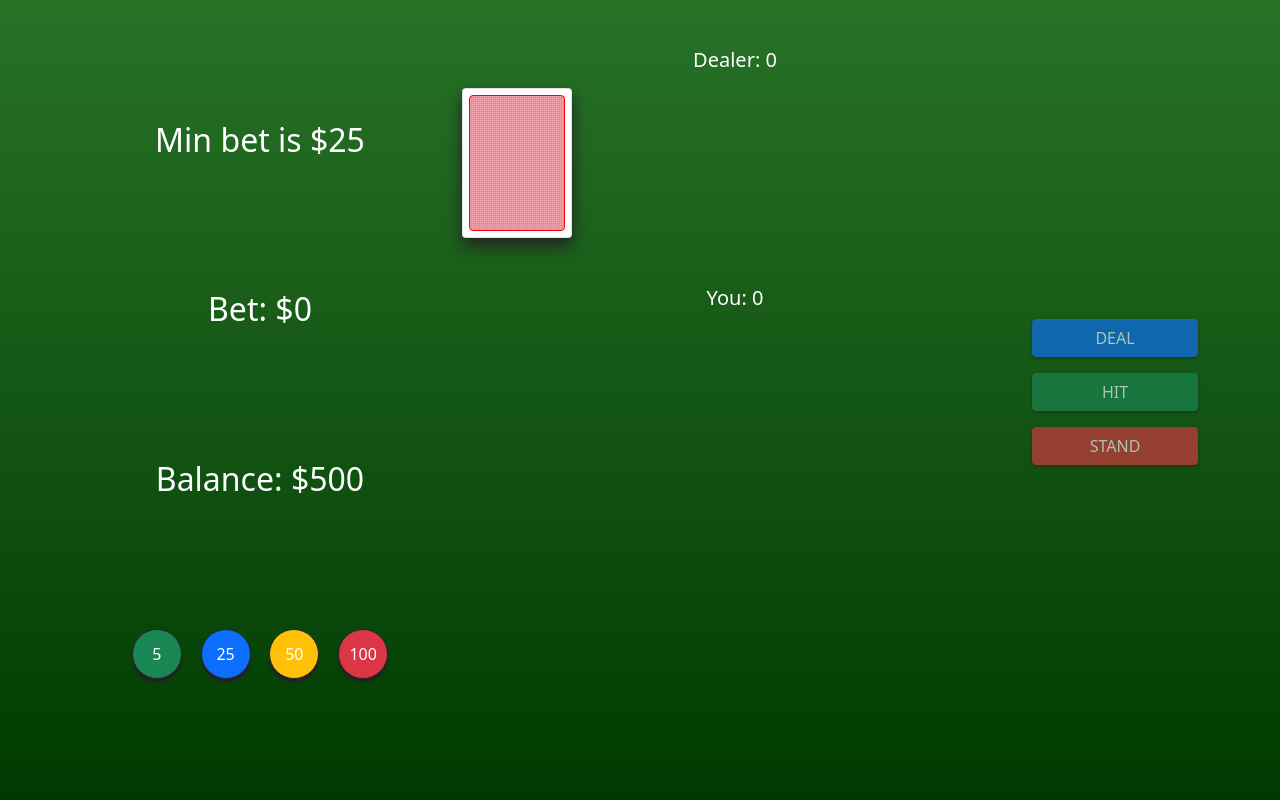
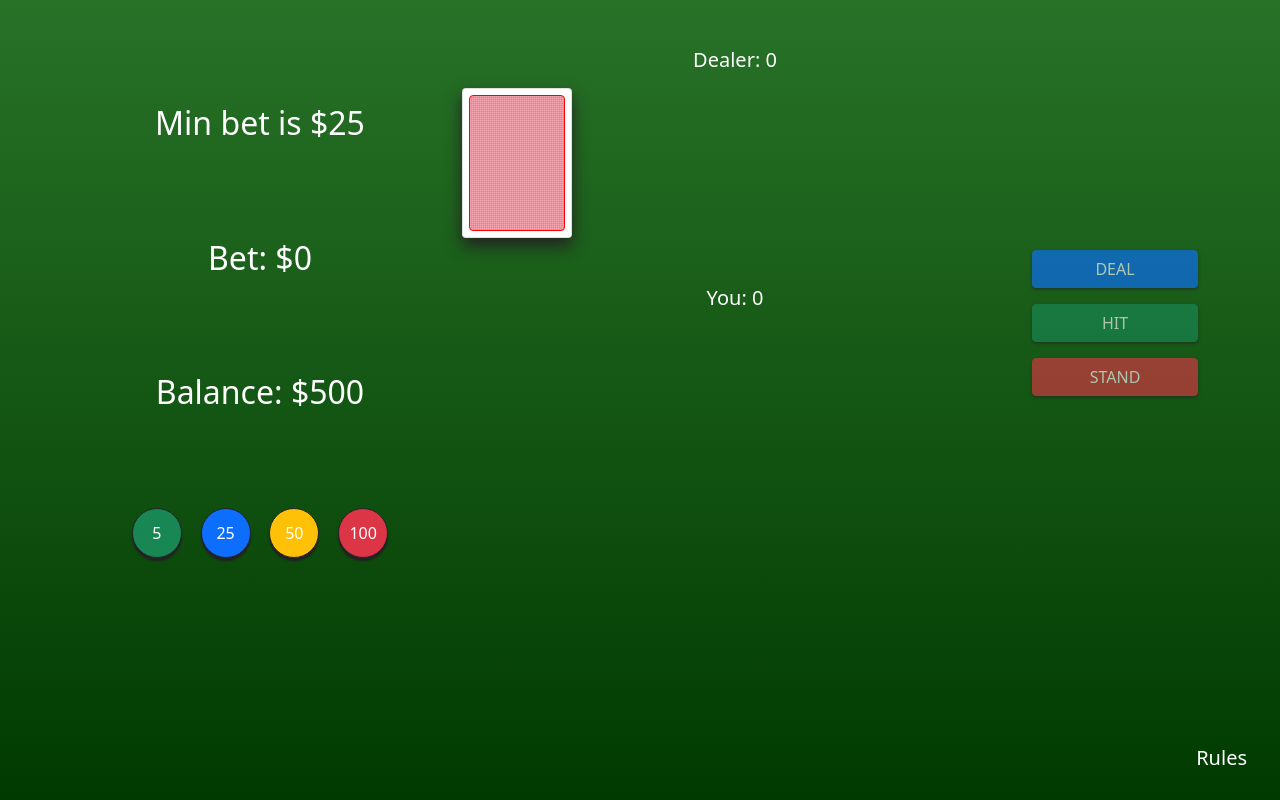
Before and after one commit to esofronova/blackjack, a React (Create React App) app: page / in a window 1280 px wide. Built offline with nearby package versions, Linux system fonts and the light colour scheme.

Commit message:
adding rules

```diff
--- a/src/App.jsx
+++ b/src/App.jsx
@@ -7,6 +7,7 @@ import User from './components/User';
 import Buttons from './components/Buttons';
 import GameOver from './components/GameOver';
 import { Container, Row, Col } from 'react-bootstrap';
+import Rules from './components/Rules';
 
 // TODO
 // - splice cards from array
@@ -113,6 +114,7 @@ export default function Blackjack() {
           </Col>
           <Col xs={12} lg={2}><Buttons /></Col>
           { gameOver ? <GameOver /> : null }
+          <Rules />
         </Row>
       </Container>
     </div>
--- /dev/null
+++ b/src/components/Rules.jsx
@@ -0,0 +1,22 @@
+import { useState } from "react";
+import { rules } from "../data";
+
+export default function Rules() {
+
+  let [showRules, setShowRules] = useState(false);
+
+  return (
+    <div className="rules">
+      <button className="btn position-fixed rules text-white fs-5" onClick={() => setShowRules(true)}>Rules</button>
+      <div className={"position-fixed overlay blured centered w-100 h-100 " + (!showRules ? "d-none" : "")} onClick={() => setShowRules(false)}>
+        <ul>
+          {rules.map((rule, index) => {
+            return (
+              <li key={index} className="text-start mb-3 fs-5">{rule}</li>
+            );
+          })}
+        </ul>
+      </div>
+    </div>
+  );
+};
--- a/src/data.js
+++ b/src/data.js
@@ -1,6 +1,7 @@
-const values = [...Array(10)].map((k = 1, i) => k + i);
-// remove "5"
+const values = [...Array(11)].map((k = 1, i) => k + i);
+// remove "1 and 5"
 values.splice(4, 1);
+values.splice(0, 1);
 
 const suits = [
   {
@@ -29,7 +30,7 @@ colors.forEach((color) => {
     values.forEach((value) => {
       cards.push(
         {
-          name: value === 1 ? 'ace' : value === 2 ? 'jack' : value === 3 ? 'queen' : value === 4 ? 'king' : value,
+          name: value === 11 ? 'ace' : value === 2 ? 'jack' : value === 3 ? 'queen' : value === 4 ? 'king' : value,
           value: value,
           suit: suit.name,
           icon: suit.icon,
@@ -57,3 +58,13 @@ colors.forEach((color) => {
 
 export const buttons = ['deal', 'hit', 'stand'];
 export const chips = [5, 25, 50, 100];
+
+export const rules = [
+  "Cards 6-9 are worth face value. Jacks are worth 2, Queens - 3, Kings - 4, and Aces are worth 11.",
+  "The Player is dealt 2 cards.",
+  "The Dealer is dealt 2 cards, one face down.",
+  "Player may 'hit' to receive another card.",
+  "Player may keep hitting until they decide to stop, or 'stay'.",
+  "If player reaches a value of 21 they win automatically, if they go over 21 they lose.",
+  "Once players have gone the dealer will reveal cards and take its turn. The dealer will continue to hit until reaching a minimum value of 17."
+];
--- a/src/style.scss
+++ b/src/style.scss
@@ -59,4 +59,11 @@ $cardHeight: 150px;
     left: 0;
     background-color: rgba(0,0,0,0.6);
   }
+
+  .rules {
+    button {
+      bottom: 1em;
+      right: 1em;
+    }
+  }
 }
```
